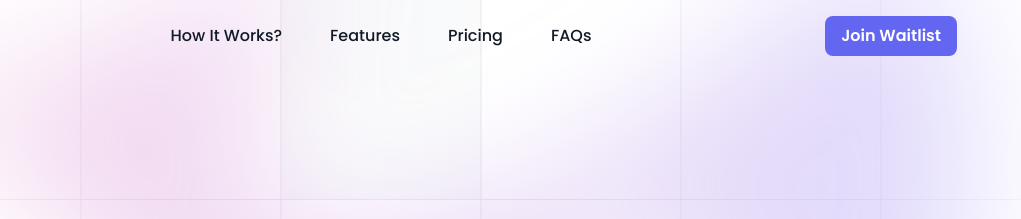
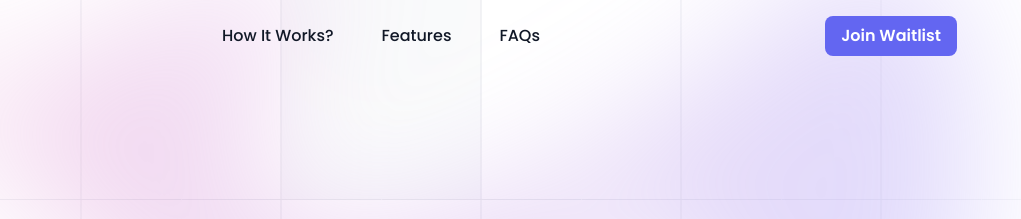
Before and after one commit to mukulchugh/shopclips_landing, a Gatsby site: page / in a window 1280 px wide. Shown: the top 219 px of the page, 259-1280 px from the left. Built offline with nearby package versions, Linux system fonts and the light colour scheme; Gatsby itself is replaced by a stand-in of ours.

Commit message:
removing pricing for a few days 1

```diff
--- a/src/components/Header.jsx
+++ b/src/components/Header.jsx
@@ -18,10 +18,10 @@ const data = [
     name: "Features",
     link: "features",
   },
-  {
-    name: "Pricing",
-    link: "pricing",
-  },
+  // {
+  //   name: "Pricing",
+  //   link: "pricing",
+  // },
   {
     name: "FAQs",
     link: "faqs",
```
